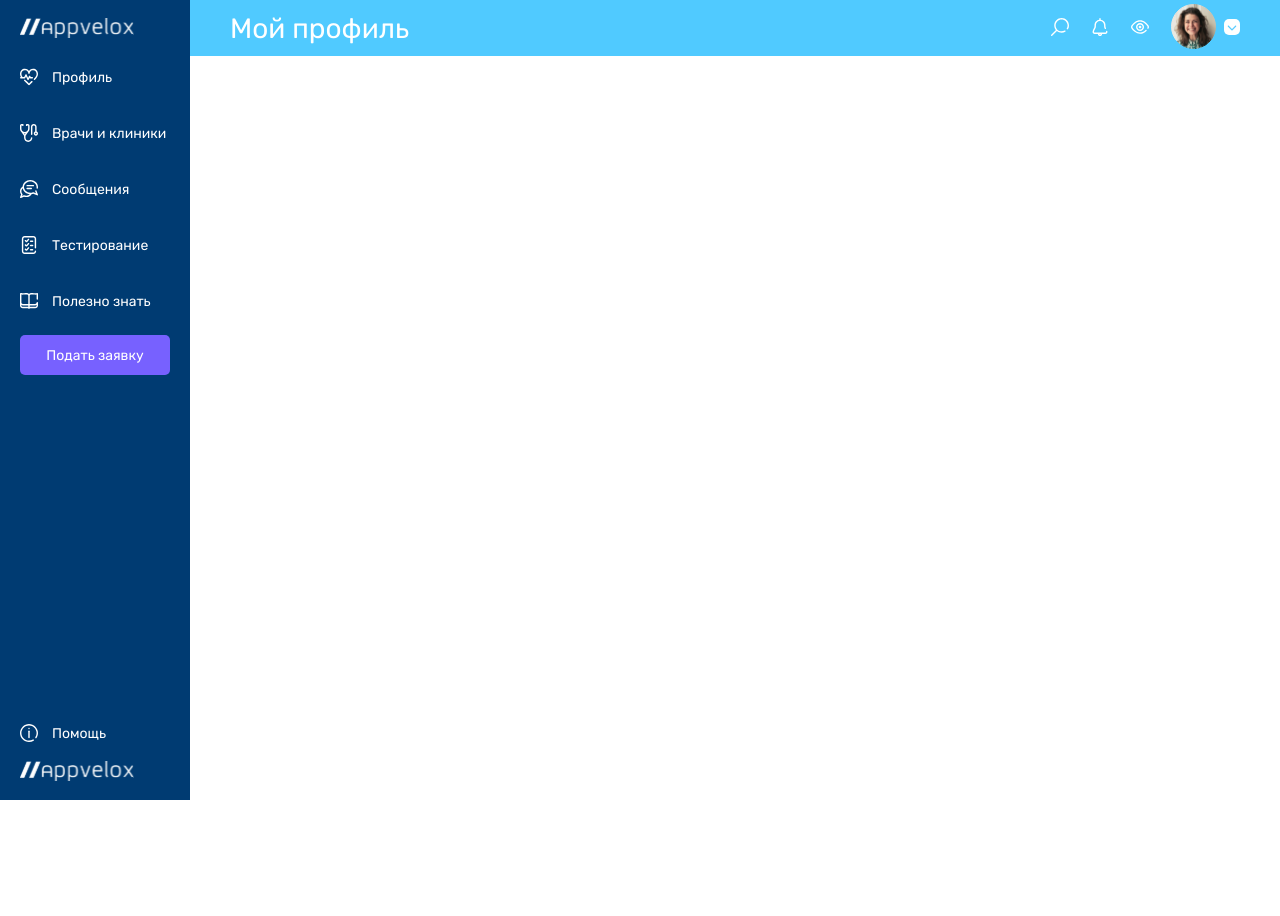
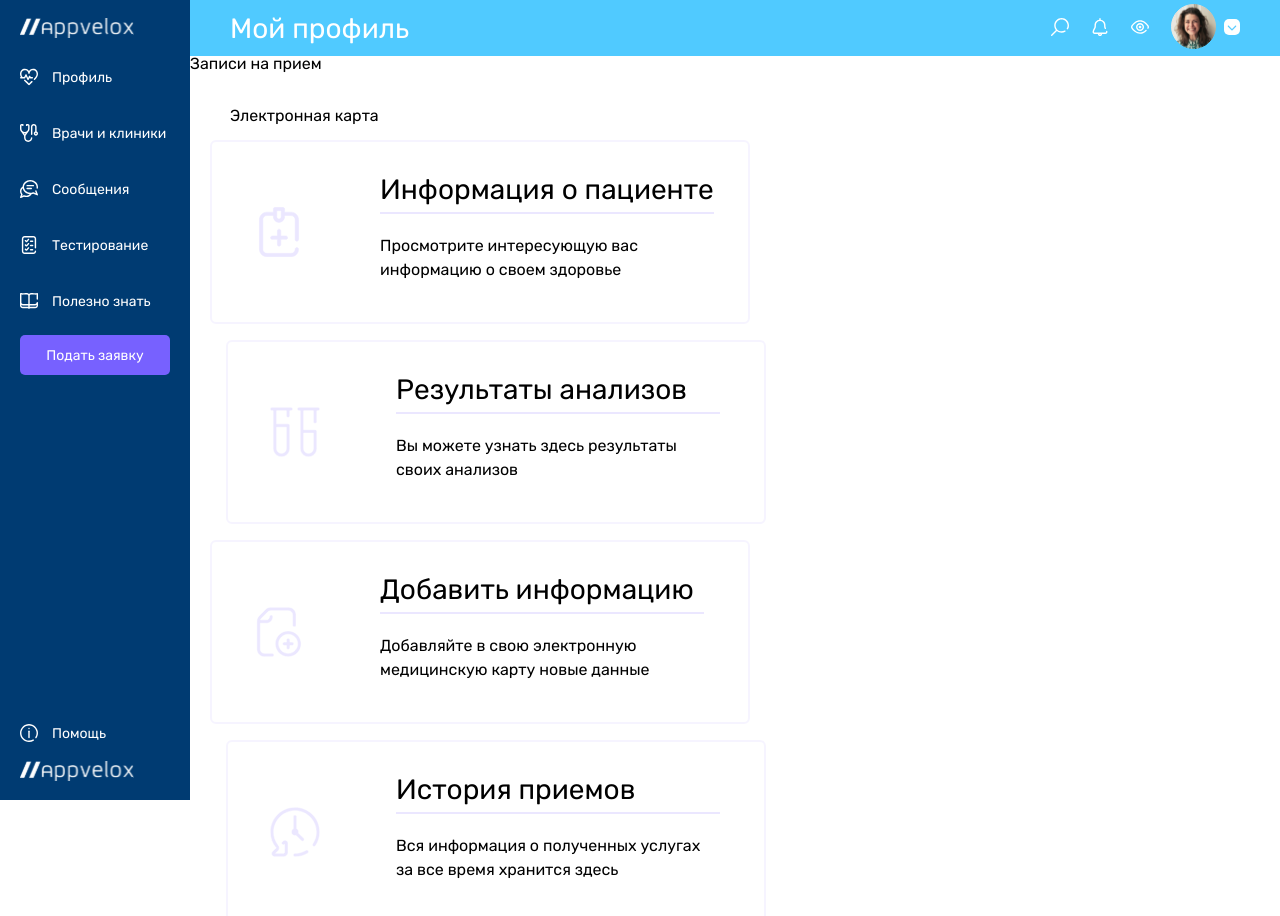
Before and after one commit to AfroSamuro/react_doctor_appointment, a React (Create React App) app: page / in a window 1280 px wide. Shown: the top 916 px of the page. Before the commit the page ends 800 px from the top, so only its background shows below. Built offline with nearby package versions, Linux system fonts and the light colour scheme; the HTML template or start-up script is replaced by a standard one.

Commit message:
electo cards done

```diff
--- /dev/null
+++ b/src/components/cardElectro/CardElectro.css
@@ -0,0 +1,81 @@
+.electro__card {
+    display: flex;
+    width: 540px;
+    height: 184px;
+    margin-top: 16px;
+    border: 2px solid #ebe7ff70;
+    border-radius: 6px;
+}
+
+.electro__card:hover {
+    border: 2px solid #50CAFF;
+}
+
+.electro__card:not(:nth-child(odd)) {
+    margin-left: 16px ;
+}
+
+.card__logo {
+    display: flex;
+    justify-content: center;
+    align-items: center;
+    width: 134px;
+    border-top-left-radius: 6px;
+    border-bottom-left-radius: 6px;
+}
+
+.electro__card:hover .card__logo {
+    background-color: #50CAFF;
+    border-top-left-radius: 2px;
+    border-bottom-left-radius: 2px;
+}
+
+.card__info {
+    display: flex;
+    flex-direction: column;
+    padding: 0 34px 0;
+    line-height: 24px;
+}
+
+.info__title {
+    font-size: 28px;
+    border-bottom: 2px solid #EBE7FF;
+    padding-bottom: 10px;
+    padding-top: 36px;
+}
+
+.electro__card:hover .info__title {
+    border-bottom: 2px solid #50CAFF;
+    padding-top: 20px;
+}
+
+.info__desc {
+    padding-top: 20px;
+    width: 324px;
+}
+
+.electro__card:hover .info__desc {
+    display: none;
+}
+
+.info__list {}
+
+.list__roster {
+    display: none;
+    list-style: none;
+    padding-top: 16px;
+}
+
+.electro__card:hover .list__roster {
+    display: block;
+}
+
+.roster__para::before {
+    content: "•";
+    color: #50CAFF;
+    /* font-size: 20px; */
+}
+
+.roster__para:not(:first-child) {
+    padding-top: 4px;
+}
--- /dev/null
+++ b/src/components/cardElectro/CardElectro.jsx
@@ -0,0 +1,30 @@
+import './CardElectro.css'
+
+export default function CardElectro(props) {
+    const { title, description, list, logo } = props.data;
+
+    return (
+        <div className='electro__card'>
+            <div className='card__logo'>
+                <img src={logo} alt="" />
+            </div>
+            <div className='card__info'>
+                <div className='info__title'>
+                    {title}
+                </div>
+                <div className='info__desc'>
+                    {description}
+                </div>
+                <div className='info__list'>
+                    <ul className='list__roster'>
+                        {list.map(para =>
+                            <li className='roster__para'>
+                                {para}
+                            </li>
+                        )}
+                    </ul>
+                </div>
+            </div>
+        </div>
+    )
+}
--- a/src/pages/profileMain/ProfileMain.css
+++ b/src/pages/profileMain/ProfileMain.css
@@ -0,0 +1,19 @@
+.main__info {
+    color: black;
+font-size: 16px;
+
+}
+.info__electro {
+    padding-top: 36px;
+}
+
+.electro__title {
+    padding-left: 40px;
+}
+
+.electro__cards {
+    display: flex;
+    flex-wrap: wrap;
+    padding-left: 20px;
+
+}
--- a/src/pages/profileMain/ProfileMain.jsx
+++ b/src/pages/profileMain/ProfileMain.jsx
@@ -1,11 +1,78 @@
+import CardElectro from '../../components/cardElectro/CardElectro'
 import './ProfileMain.css'
+import infoLogo from '../../images/report (2) 1.svg'
+import resultLogo from '../../images/lab 1.svg'
+import addLogo from '../../images/add (1) 1.svg'
+import historyLogo from '../../images/clock 1.svg'
 
-export default function ProfileMain () {
+export default function ProfileMain() {
 
+    let electroCardData = [
+        {
+            logo: infoLogo,
+            title: 'Информация о пациенте',
+            description: 'Просмотрите интересующую вас информацию о своем здоровье',
+            list: [
+                'Ваши личные данные',
+                'Рекомендации врачей',
+                'История болезней'
+            ],
+        },
+        {
+            logo: resultLogo,
+            title: 'Результаты анализов',
+            description: 'Вы можете узнать здесь результаты своих анализов',
+            list: [
+                'Ваши личные данные',
+                'Рекомендации врачей',
+                'История болезней'
+            ],
+        },
+        {
+            logo: addLogo,
+            title: 'Добавить  информацию',
+            description: 'Добавляйте в свою электронную медицинскую карту новые данные',
+            list: [
+                'Ваши личные данные',
+                'Рекомендации врачей',
+                'История болезней'
+            ],
+        },
+        {
+            logo: historyLogo,
+            title: 'История приемов',
+            description: 'Вся информация о полученных услугах за все время хранится здесь',
+            list: [
+                'Ваши личные данные',
+                'Рекомендации врачей',
+                'История болезней'
+            ],
+        },
+    ];
 
     return (
-        <>
+        <div className='main__info'>
+            <article>
+                <p>
+                    Записи на прием
+                </p>
+                <div>
 
-        </>
+                </div>
+            </article>
+
+            <article className='info__electro'>
+                <p className='electro__title'>
+                    Электронная карта
+                </p>
+                <div className='electro__cards'>
+                    {
+                        electroCardData.map(card =>
+                            <CardElectro data={card} key={card.title} />
+                        )
+                    }
+                </div>
+            </article>
+        </div>
     )
 }
```
Also changed, not shown: src/images/report (2) 1.svg.
